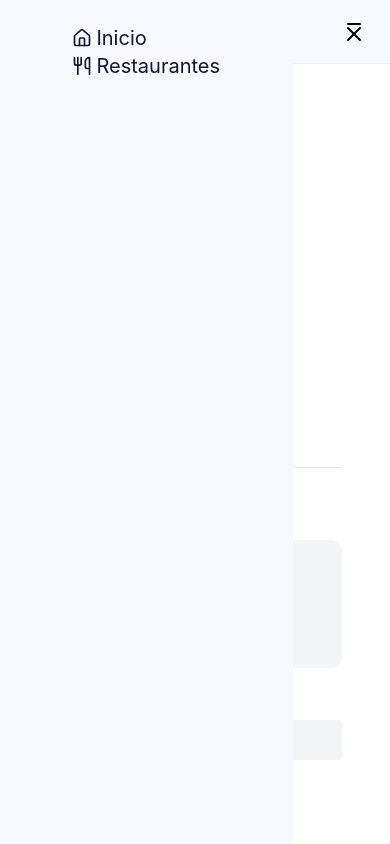
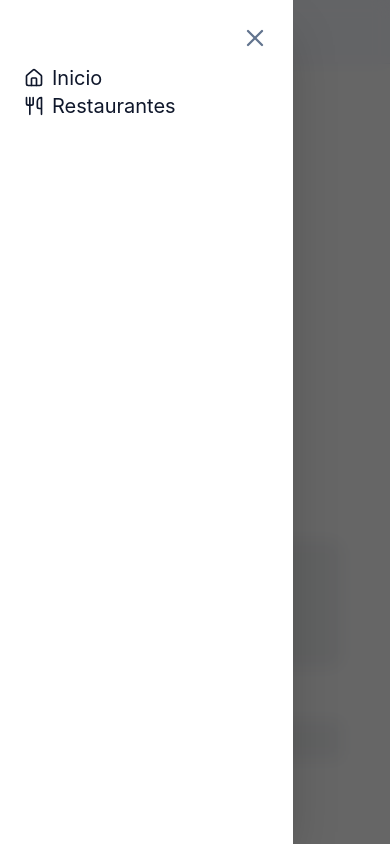
Before and after one commit to RafaelVillagomezDev/ApiMadridFront, a Vue app in the folder ZappyMap/: page /restaurant/1 in a window 390 px wide. Both pictures are taken after a click on the button "Abrir menú". Shown: the top 844 px of the page. Built offline with nearby package versions, Linux system fonts and the light colour scheme; the HTML template or start-up script is replaced by a standard one; what @splidejs/vue-splide would draw is missing.

Commit message:
Fix close button and velo

```diff
--- a/ZappyMap/src/core/components/modal/MenuBurguer.vue
+++ b/ZappyMap/src/core/components/modal/MenuBurguer.vue
@@ -1,38 +1,69 @@
 <script setup lang="ts">
-import { Teleport } from 'vue';
 import { ref } from 'vue'
 import Nav from '../base/Nav.vue';
-import { House ,Utensils} from 'lucide-vue-next';
-const isOpen = defineModel()
+import { House, Utensils, X } from 'lucide-vue-next'; // Cambié XLineTop por X de lucide si no la tenías
 
+const isOpen = defineModel<boolean>()
 
+const routerCustom = ref([
+    { linkCustom: '/home', linkTitle: 'Inicio', linkIcon: House },
+    { linkCustom: '/restaurant', linkTitle: 'Restaurantes', linkIcon: Utensils }
+])
 
-const routerCustom = ref([{
-    linkCustom: '/home',
-    linkTitle: 'Inicio',
-    linkIcon: House
-},{
-    linkCustom: '/restaurant',
-    linkTitle: 'Restaurantes',
-     linkIcon: Utensils
-}])
+const customClassRouterLink = ref("text-slate-900 text-xl flex flex-row items-center gap-2 cursor-pointer");
 
-const customClassRouterLink=ref("text-slate-900 text-xl flex flex-row items-center gap-1 cursor-pointer");
-
+const closeNav = () => {
+    isOpen.value = false;
+}
 </script>
 
 <template>
+    <Teleport to="body">
+        <div v-if="isOpen" class="fixed inset-0 z-[100] md:hidden">
 
-    <Teleport to="body">
-        <Transition>
-            <div class="fixed top-0 block md:hidden bg-ghost w-3/4 h-screen" v-if="isOpen">
-                <div class="p-6 flex items-center justify-center flex-col">
+            <Transition
+                enter-active-class="transition-opacity duration-300 ease-out"
+                enter-from-class="opacity-0"
+                enter-to-class="opacity-100"
+                leave-active-class="transition-opacity duration-200 ease-in"
+                leave-from-class="opacity-100"
+                leave-to-class="opacity-0"
+            >
+                <div
+                    class="absolute inset-0 bg-black/60 backdrop-blur-sm"
+                    @click="closeNav"
+                ></div>
+            </Transition>
 
-                    <Nav :routerCustom="routerCustom" :customClassRouterLink="customClassRouterLink"   />
+            <Transition
+                enter-active-class="transition-transform duration-300 ease-out"
+                enter-from-class="-translate-x-full"
+                enter-to-class="translate-x-0"
+                leave-active-class="transition-transform duration-200 ease-in"
+                leave-from-class="translate-x-0"
+                leave-to-class="-translate-x-full"
+            >
+                <div class="relative w-3/4 max-w-sm h-screen bg-white shadow-2xl overflow-y-auto pt-10">
+                    <div class="p-6 flex flex-col">
+                        <button
+                            @click="closeNav"
+                            type="button"
+                            class="absolute top-4 right-4 p-2 text-slate-500 hover:text-slate-900"
+                        >
+                            <X :size="28" />
+                        </button>
+
+                        <Nav
+                            :routerCustom="routerCustom"
+                            :customClassRouterLink="customClassRouterLink"
+                        />
+                    </div>
                 </div>
+            </Transition>
+        </div>
+    </Teleport>
+</template>
 
-            </div>
-        </Transition>
-    </Teleport>
-
-</template>
+<style scoped>
+/* No necesitas CSS extra, todo está en las clases de Tailwind */
+</style>
--- a/ZappyMap/src/core/components/tabs/DescriptionTab.vue
+++ b/ZappyMap/src/core/components/tabs/DescriptionTab.vue
@@ -129,7 +129,7 @@ const iconClass = "w-4 h-4 md:w-5 md:h-5 flex-shrink-0 text-emerald-500";
             </dl>
         </section>
         <section class="pt-2">
-            <h2 class="font-bold text-xl text-gray-800 border-b border-gray-100 pb-3 mb-5">Metodos de pago</h2>
+            <h2 class="font-bold text-xl text-gray-800 border-b border-gray-100 pb-3 mb-5">Métodos de pago</h2>
             <dl class="grid grid-cols-1 sm:grid-cols-2 gap-y-4 gap-x-6">
                 <div class="flex items-start gap-x-3">
                     <dt :class="iconClass" aria-hidden="true">
@@ -160,7 +160,7 @@ const iconClass = "w-4 h-4 md:w-5 md:h-5 flex-shrink-0 text-emerald-500";
                         <Wallet class="w-full h-full" />
                     </dt>
                     <dd class="flex-1">
-                        <span class="block text-xs text-gray-400 uppercase tracking-wider font-bold mb-2">Otros metodos de
+                        <span class="block text-xs text-gray-400 uppercase tracking-wider font-bold mb-2">Otros métodos de
                             pago</span>
                         <dl class="flex gap-x-3">
                             <div class="flex items-center p-1 border border-gray-100 rounded-md bg-white shadow-sm">
--- a/ZappyMap/src/core/layout/NavbarLayout.vue
+++ b/ZappyMap/src/core/layout/NavbarLayout.vue
@@ -2,7 +2,7 @@
 import logo from '@core/assets/icons/logo.svg';
 import Nav from '../components/base/Nav.vue';
 import { ref } from 'vue'
-import { Menu, XLineTop } from 'lucide-vue-next'
+import { Menu} from 'lucide-vue-next'
 import MenuBurguer from '../components/modal/MenuBurguer.vue';
 
 const routerCustom = ref([{
@@ -30,9 +30,7 @@ const isModalVisible = ref(false)
             <button v-if="!isModalVisible" type="button" aria-label="Abrir menú" @click="isModalVisible = true">
                 <Menu class="block sm:hidden" />
             </button>
-            <button v-if="isModalVisible" type="button" aria-label="Abrir menú" @click="isModalVisible = false">
-                <XLineTop class="block sm:hidden" />
-            </button>
+
             <MenuBurguer v-if="isModalVisible != null" v-model="isModalVisible"  />
         </div>
     </section>
```
